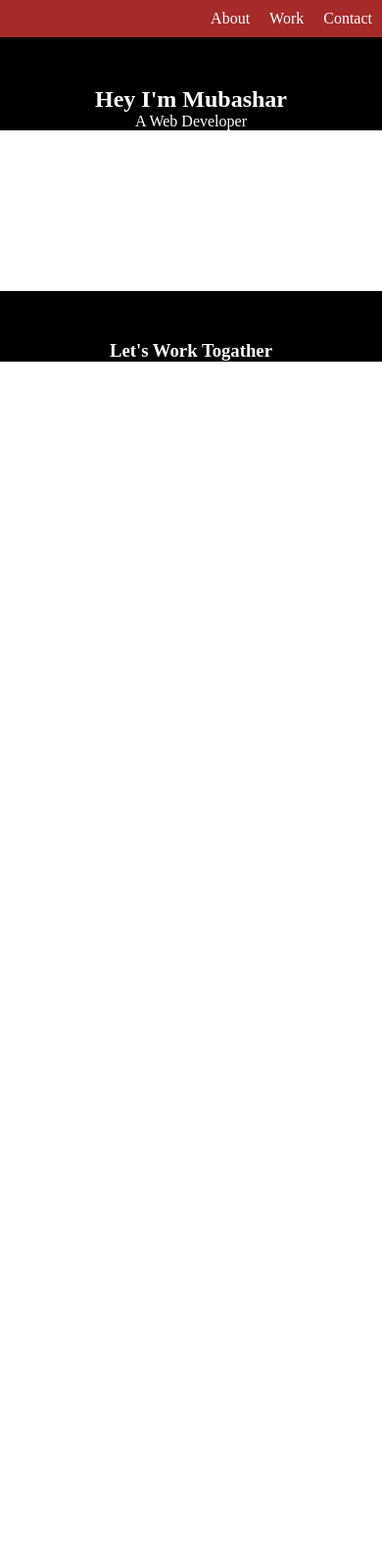
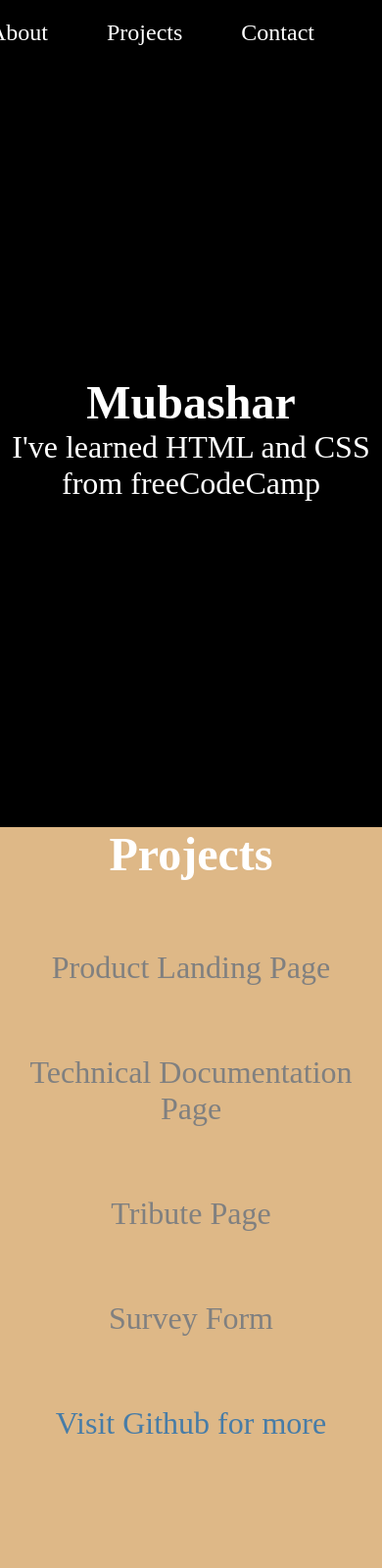
Before and after one commit to MubasharAli7390/Portfolio-Page, a plain HTML site: page index.html in a window 390 px wide. Shown: the top 1600 px of the page at 98% size. Before the commit the page ends 844 px from the top, so only its background shows below. Drawn offline with Linux system fonts and the light colour scheme.

Commit message:
added projects and contact elements and added style

```diff
--- a/index.html
+++ b/index.html
@@ -4,7 +4,7 @@
     <meta charset="UTF-8">
     <meta name="viewport" content="width=device-width, initial-scale=1.0">
     <link rel="stylesheet" href="styles.css">
-    <link href="https://kit.fontawesome.com/a076d05399.js" crossorigin="anonymous">
+    <link rel="stylesheet" href="https://cdnjs.cloudflare.com/ajax/libs/font-awesome/6.4.2/css/all.min.css" integrity="sha512-z3gLpd7yknf1YoNbCzqRKc4qyor8gaKU1qmn+CShxbuBusANI9QpRohGBreCFkKxLhei6S9CQXFEbbKuqLg0DA==" crossorigin="anonymous" referrerpolicy="no-referrer" />
     <title>Mubashar's Portfolio</title>
 </head>
 <body>
@@ -12,35 +12,44 @@
         <nav id="nav-bar">
             <ul>
                 <li>About</li>
-                <li>Work</li>
+                <li>Projects</li>
                 <li>Contact</li>
+                <li>
             </ul>
         </nav>
     </header>
 <section id="welcome-section">
-    <h1>Hey I'm Mubashar</h1>
-    <p>A Web Developer</p>
+<div class="text">
+    <h1>Mubashar</h1>
+    <p>I've learned HTML and CSS from <a href="https://www.freecodecamp.org/" target="_blank">freeCodeCamp</a></p>
+</div>
 </section>
 <section id="projects">
-    <ul>
-        <li>
-            <a href="https://github.com/MubasharAli7390/Survey-Form">Survey Form</a>
-        </li>
-        <li>
-            <a href="https://github.com/MubasharAli7390/Tribute-Page">Tribute Page</a>
-        </li>
-        <li>
-            <a href="https://github.com/MubasharAli7390/Documentation-Page">Documentation Page</a>
-        </li>
-    </ul>
-
-
+    <header><h2>Projects</h2></header>
+    <div class="project-tile">
+        <a href="https://github.com/MubasharAli7390/Product-Landing-Page" target="_blank">Product Landing Page</a>
+        <a href="https://github.com/MubasharAli7390/Documentation-Page" target="_blank">Technical Documentation Page</a>
+        <a href="https://github.com/MubasharAli7390/Tribute-Page" target="_blank">Tribute Page</a>
+        <a href="https://github.com/MubasharAli7390/Survey-Form" target="_blank">Survey Form</a>
+        <a class="github" href="https://github.com/MubasharAli7390" target="_blank">Visit Github for more</a>
+    </div>
 </section>
 <section id="Contact">
-    <h3>Let's Work Togather</h3>
-    <ul>
-
-    </ul>
+    <header><h2>Contact Me</h2></header>
+    <form>
+        <div class="form-div">
+        <label>Your Name</label>
+        <input type="text" id="text" placeholder="Enter your name" />
+        </div>
+        <div class="form-div">
+        <label>Your Email</label>
+        <input type="email" id="email" placeholder="Enter your Email">
+        </div>
+        <div class="form-div">
+        <label>Your Message</label>
+        <textarea id="textarea" placeholder="Your message"></textarea>
+        </div>
+    </form>
 
 </section>
 
--- a/styles.css
+++ b/styles.css
@@ -2,37 +2,106 @@
     padding: 0%;
     margin: 0%;
     color: white;
+    box-sizing: border-box;
 }
 
 #nav-bar {
    width: 100%;
    height: fit-content;
-   background-color: brown;
+   background-color: black;
+   position: fixed;
+   top: 0;
 }
 ul {
     list-style: none;
     display: flex;
-    justify-content: flex-end;
+    justify-content: center;
 }
 
 li {
-    padding: 10px;
+    padding: 20px;
+    padding-right: 100px;
+    font-size: 1.5rem;
 }
 
-#welcome-section, #Contact {
+#welcome-section {
     width: 100%;
-
+    height: 100vh;
     padding-top: 50px;
     background-color: black;
     color: white;
     text-align: center;
-
+    font-size: 2rem;
+    display: flex;
+    justify-content: center;
+    align-items: center;
 }
 
-#projects ul {
+#welcome-section a {
+    text-decoration: none;
+}
+
+#projects {
+    width: 100%;
+    height: 100vh;
+    background-color: burlywood;
+}
+
+#projects header , #Contact header{
+    text-align: center;
+    font-size: xx-large;
+}
+
+#projects a {
+    text-decoration: none;
+    display: block;
+    text-align: center;
+    margin-top: 70px;
+    font-size: xx-large;
+    color:grey
+}
+
+#projects a:last-of-type {
+    color: #477ca7;;
+}
+
+#Contact {
+    background-color: grey;
+    width: 100%;
+    height: 100vh;
+}
+
+#Contact label {
+    display: block;
+}
+
+#Contact form{
+    display: flex;
+    justify-content: center;
+    align-items: center;
     flex-direction: column;
-    align-items: center;
-    padding-top: 50px;
+    font-size: 2rem;
+}
+
+#Contact header {
+    padding-bottom: 30vh;
+}
+
+#Contact .form-div  input, textarea {
+    font-size: 2rem;
+}
+
+
+@media (max-width: 780px){
+    #nav-bar li {
+        padding-right: 40px;
+    }
+    #Contact form{
+        font-size: 1.5rem;
+    }
+    #Contact .form-div  input, textarea {
+        font-size: 1.5rem;
+    }
 
 
 }
```
